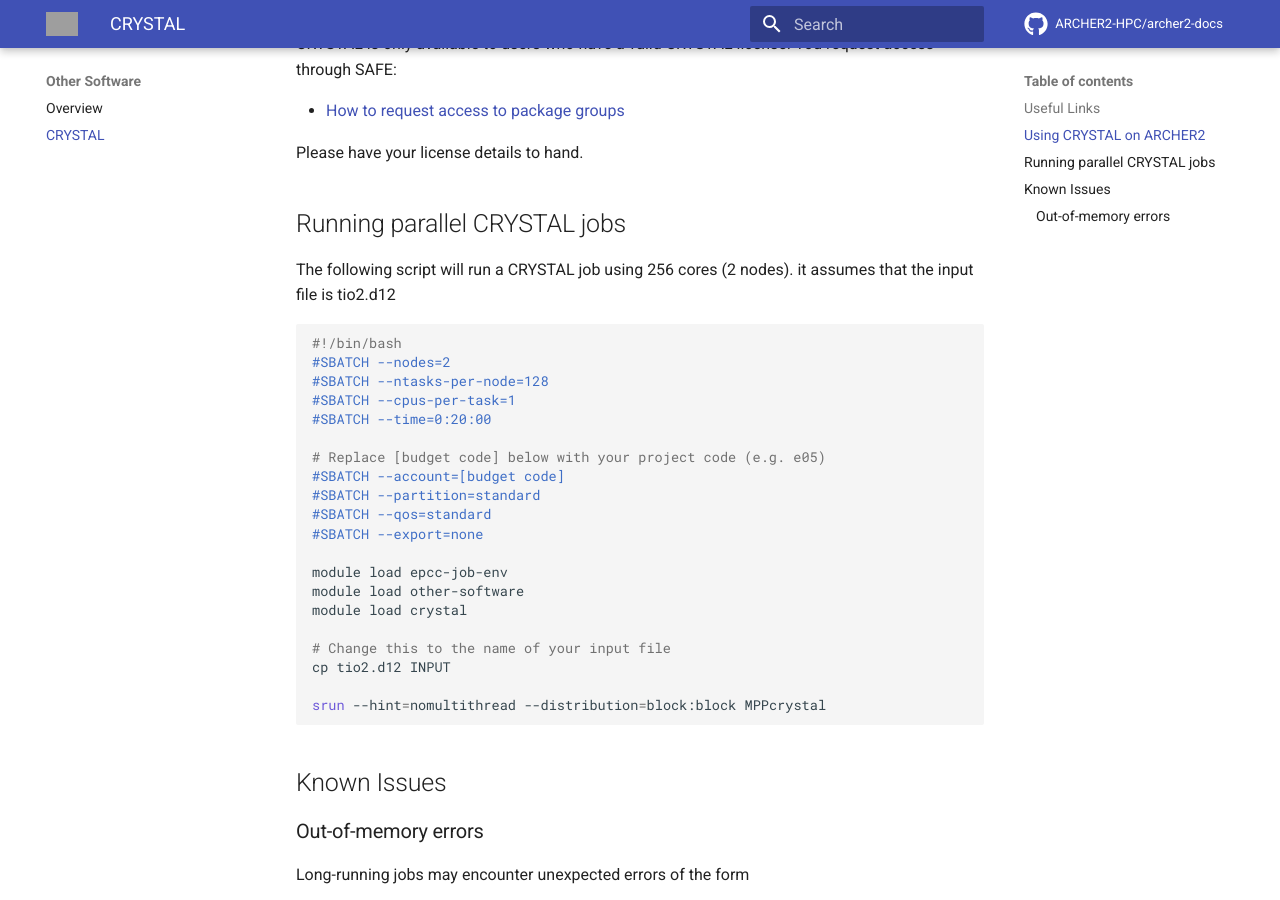
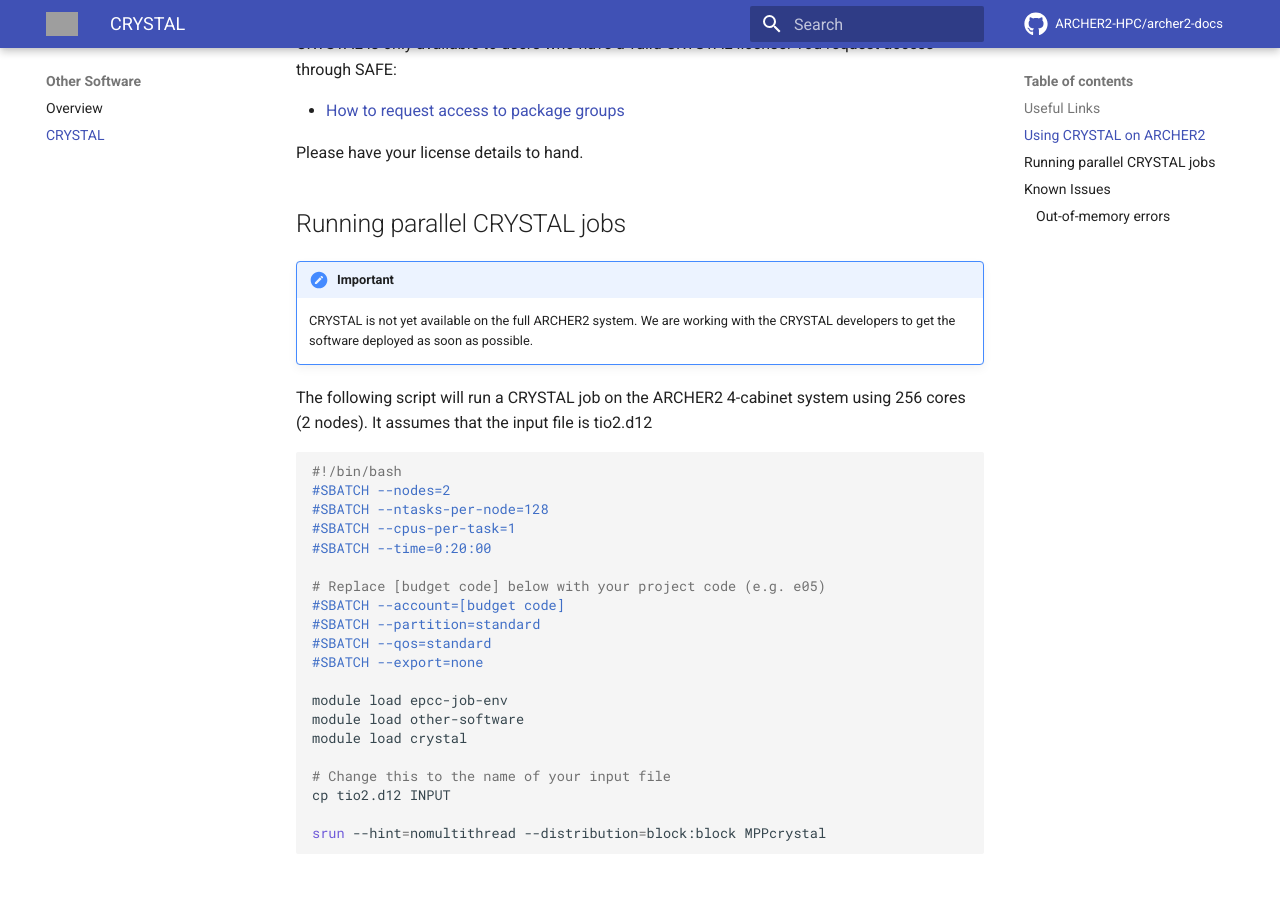
Before and after one commit to ARCHER2-HPC/archer2-docs, an MkDocs documentation site: the page built from docs/other-software/crystal.md, in a window 1280 px wide and 900 px high, scrolled down 676 px. Built offline with MkDocs 1.6.1 and Material for MkDocs 9.7.7, drawn with Linux system fonts in a browser that asks for light colours; comment, search, counter and statistics services are not loaded; grey boxes are pictures that could not be loaded.

Commit message:
Updates CRYSTAL docs for full system

````diff
--- a/docs/other-software/crystal.md
+++ b/docs/other-software/crystal.md
@@ -27,8 +27,13 @@
 
 ## Running parallel CRYSTAL jobs
 
-The following script will run a CRYSTAL job using 256 cores (2 nodes). it
-assumes that the input file is tio2.d12
+!!! important
+    CRYSTAL is not yet available on the full ARCHER2 system. We are
+    working with the CRYSTAL developers to get the software
+    deployed as soon as possible.
+
+The following script will run a CRYSTAL job on the ARCHER2 4-cabinet
+system using 256 cores (2 nodes). It assumes that the input file is tio2.d12
 
 ```slurm
 #!/bin/bash
````
